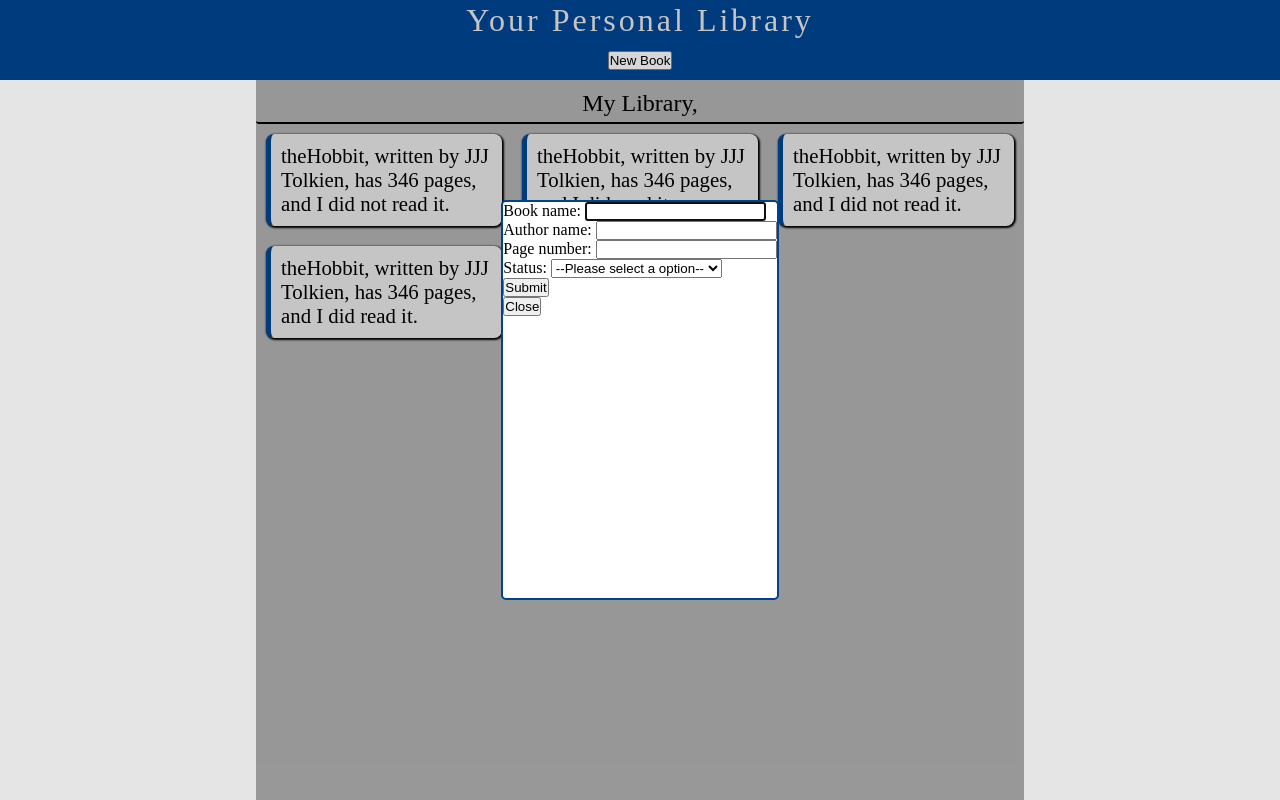
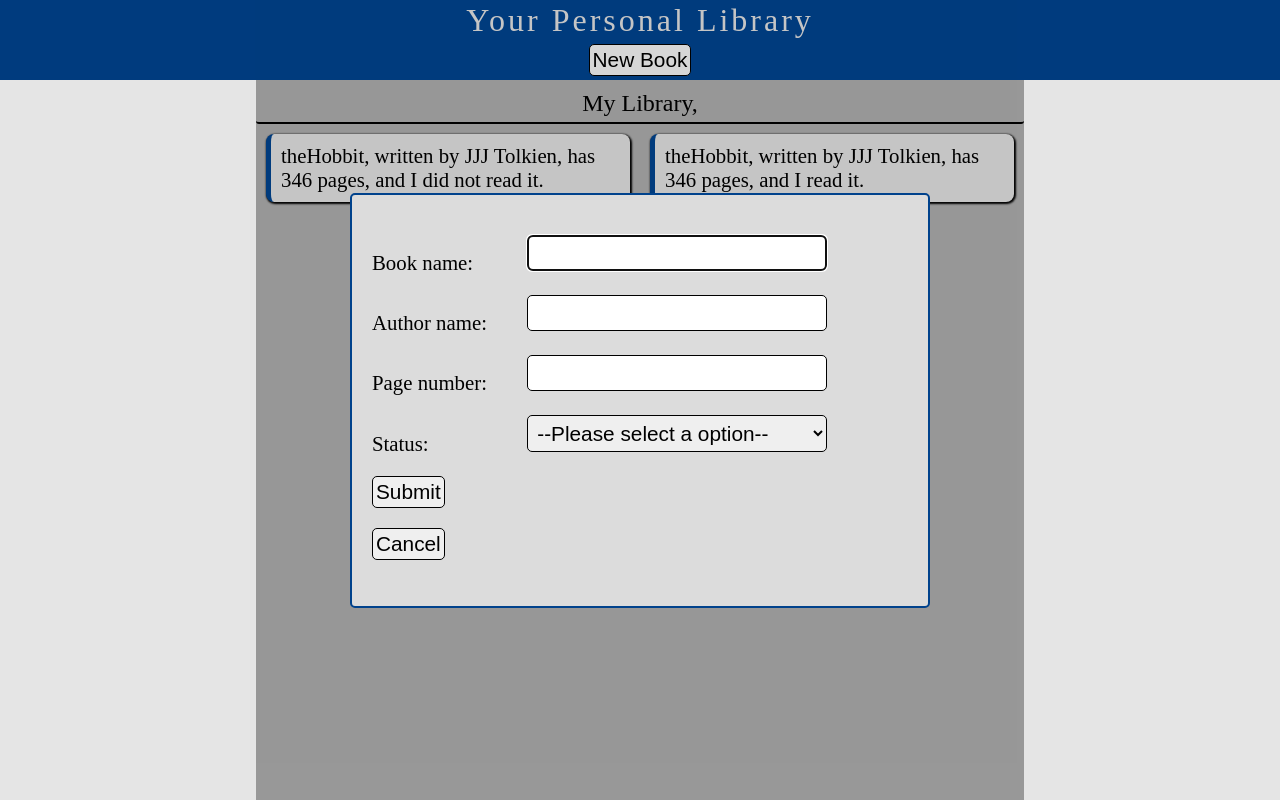
Before and after one commit to agscheaua/Library, a plain HTML site: page index.html in a window 1280 px wide. Both pictures are taken after a click on the button "New Book". Drawn offline with Linux system fonts and the light colour scheme.

Commit message:
i finish the layout of new book button and i did the logic for a new book card

```diff
--- a/index.html
+++ b/index.html
@@ -13,30 +13,32 @@
         <div class="controlBord">
             <button type="button" class="dialogShow">New Book</button>
             <dialog class="dialogWindow">
-                <form action="" method="dialog">
+                <form action="" method="">
                     <div>
                         <label for="bookName">Book name:</label>
-                        <input id="bookName" type="text" name="bookName"/>
+                        <input id="bookName" type="text" name="bookName" required/>
                     </div>
                     <div>
                         <label for="author">Author name:</label>
-                        <input id="author" type="text" name="author"/>
+                        <input id="author" type="text" name="author" required/>
                     </div>
                     <div>
                         <label for="pageNr">Page number:</label>
-                        <input id="pageNr" type="number" name="pageNr"/>
+                        <input id="pageNr" type="number" name="pageNr" required/>
                     </div>
                     <div>
                         <label for="statusBook">Status:</label>
-                        <select id="statusBook" name="statusBook">
-                            <option value="">--Please select a option--</option>
-                            <option value="read it">read it</option>
-                            <option value="not read it">not read it</option>
+                        <select id="statusBook" name="statusBook" required>
+                            <option value="" selected>--Please select a option--</option>
+                            <option value="I read it">I read it</option>
+                            <option value="I did not read it">I did not read it</option>
+                            <option value="I am reading it right now">I am reading it right now</option>
                         </select>
                     </div>
-                    <button class="submitForm" formmethod="dialog">Submit</button>
+                    <button type="submit" class="submitForm">Submit</button>
                 </form>
-                <button type="button" class="dialogClose">Close</button>
+                <button type="button" class="dialogClose">Cancel</button>
+                <div class="infoMessage"></div>
             </dialog>
         </div>
     </header>
--- a/script.js
+++ b/script.js
@@ -25,10 +25,8 @@ function addBookToLibrary(title, author, pages, status) {
 
 // created books;
 
-addBookToLibrary("theHobbit", "JJJ Tolkien", 346, "not read it");
-addBookToLibrary("theHobbit", "JJJ Tolkien", 346, "read it");
-addBookToLibrary("theHobbit", "JJJ Tolkien", 346, "not read it");
-addBookToLibrary("theHobbit", "JJJ Tolkien", 346, "read it");
+addBookToLibrary("theHobbit", "JJJ Tolkien", 346, "I did not read it");
+addBookToLibrary("theHobbit", "JJJ Tolkien", 346, "I read it");
 console.log(myLibrary)
 
 // create the book cards;
@@ -38,17 +36,55 @@ myLibrary.forEach( (book) => {
     const newDiv = document.createElement("div")
     newDiv.classList.add("book");
     bookCardContainer.appendChild(newDiv);
-    newDiv.textContent = book.title + ", written by " +book.author + ", has " + book.pages + " pages, and I did " + book.status + ".";
+    newDiv.textContent = book.title + ", written by " +book.author + ", has " + book.pages + " pages, and " + book.status + ".";
 } );
 
-// dialog window
+// dialog window;
 
 const dialogShow = document.querySelector(".dialogShow");
 const dialogWindow = document.querySelector(".dialogWindow");
 const dialogClose = document.querySelector(".dialogClose");
 dialogShow.addEventListener("click", () => {
     dialogWindow.showModal();
+    infoMessage.textContent = "";
 });
 dialogClose.addEventListener("click", () => {
     dialogWindow.close();
+    bookName.value = "";
+    author.value = "";
+    pageNr.value = "";
+    statusBook.value = "";
+    infoMessage.textContent = "";
 });
+
+// create new book cards;
+
+const bookName = document.querySelector("#bookName");
+const author = document.querySelector("#author");
+const pageNr = document.querySelector("#pageNr");
+const statusBook = document.querySelector("#statusBook");
+const infoMessage = document.querySelector(".infoMessage");
+const submitForm = document.querySelector(".submitForm");
+
+submitForm.addEventListener("click", (elem) => {
+    elem.preventDefault();
+    if (bookName.value && author.value && pageNr.value && statusBook.value) {
+        addBookToLibrary(bookName.value, author.value, pageNr.value, statusBook.value);
+        const bookCardContainer = document.querySelector(".bookCardContainer");
+        const newDiv = document.createElement("div")
+        newDiv.classList.add("book");
+        bookCardContainer.appendChild(newDiv);
+        newDiv.textContent = bookName.value + ", written by " + author.value + ", has " + pageNr.value + " pages, and " + statusBook.value + ".";
+        bookName.value = "";
+        author.value = "";
+        pageNr.value = "";
+        statusBook.value = "";
+    }
+    else {
+        infoMessage.textContent = "You didn't fill in all the forms!";
+        bookName.value = "";
+        author.value = "";
+        pageNr.value = "";
+        statusBook.value = "";
+    };
+})
--- a/style.css
+++ b/style.css
@@ -20,11 +20,6 @@
     grid-template-rows: 1fr 1fr;
 }
 
-.controlBord {
-    margin: auto;
-}
-
-
 /* webpageTitle style*/
 
 .webpageTitle {
@@ -33,6 +28,20 @@
     justify-self: center;
     color: #dcdcdc;
     letter-spacing: 3px;
+}
+
+/* control bord buttons */
+
+.controlBord {
+    margin: auto;
+}
+
+.controlBord button {
+    font-size: 1.3rem;
+    padding: 3px;
+    border: 1px solid;
+    border-radius: 5px;
+
 }
 
 /* section styles size*/
@@ -74,11 +83,64 @@
     box-shadow: 1px 1px 2px 1px;
 }
 
-/* */
+/* dialog window */
 
 .dialogWindow {
-    height: 400px;
-    margin: 200px auto;
+    height: 415px;
+    width: 580px;
+    margin: auto;
     border-radius: 5px;
     border: 2px solid #00428c;
+    padding: 20px;
 }
+
+/* dialog + form styles */
+
+form {
+    font-size: 1.3rem;
+}
+
+:modal {
+    background-color: #dcdcdc;
+}
+
+form > div {
+    margin-top: 20px;
+}
+
+form label {
+    display: inline-block;
+    width: 150px;
+    vertical-align: -10px;
+}
+
+form select,
+form input {
+    font-size: 1.3rem;
+    padding: 5px;
+    width: 300px;
+    border-radius: 5px;
+    border: 1px solid;
+}
+
+dialog button {
+    font-size: 1.3rem;
+    margin-top: 20px;
+    padding: 5px 5px 5px 0px;
+    border-radius: 5px;
+    border: 1px solid;
+    text-align: left;
+}
+
+
+
+
+/* different screen size layout */
+
+/* dialog window modal */
+
+@media only screen and (max-width: 540px) {
+   .dialogWindow {
+    height: 530px;
+}
+}
```
